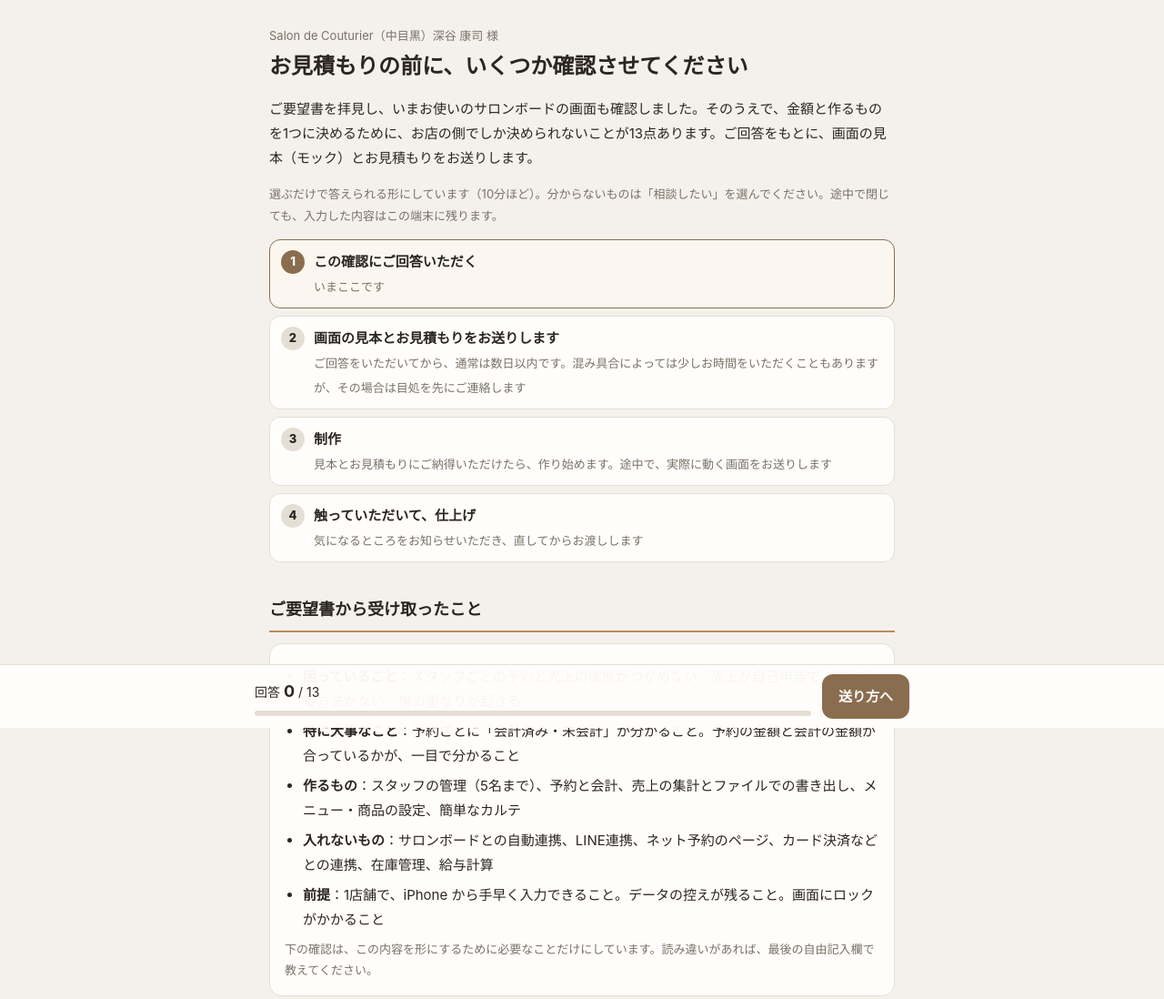
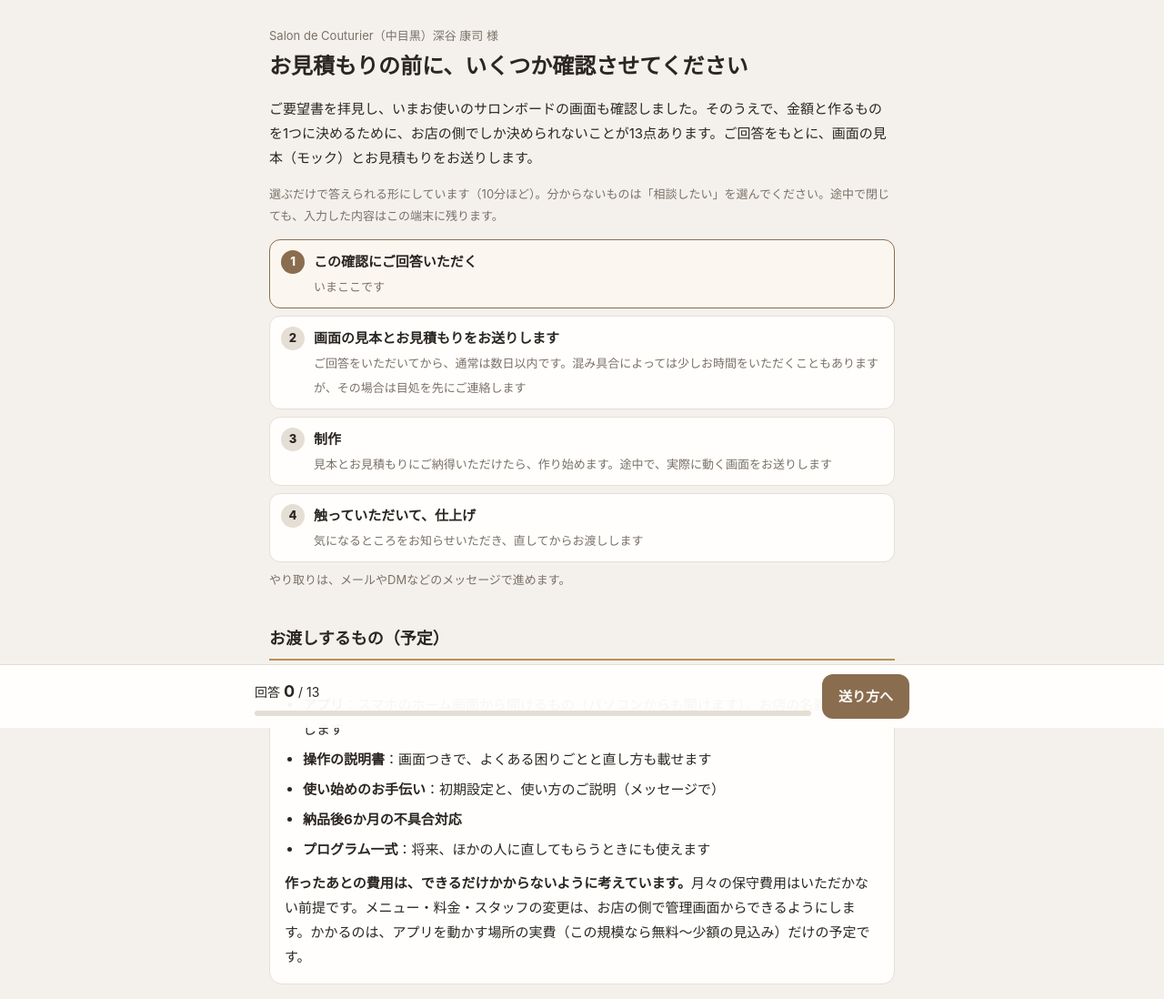
Before and after one commit to nnhr-nunu/proposal-pages, a plain HTML site: page couturier/index.html in a window 1280 px wide. Shown: the top 1098 px of the page at 91% size. Drawn offline with Linux system fonts and the light colour scheme.

Commit message:
couturier: お渡しするもの（予定）と、作ったあとの費用をできるだけかけない方針を追加／やり取りはメッセージで進める旨を追加
Co-Authored-By: Claude Opus 5.5 <noreply@anthropic.com>

```diff
--- a/couturier/index.html
+++ b/couturier/index.html
@@ -87,6 +87,19 @@ details.note[open] summary::before{ content:"－ ";}
 <li><span class="n">3</span><div><b>制作</b><span class="d">見本とお見積もりにご納得いただけたら、作り始めます。途中で、実際に動く画面をお送りします</span></div></li>
 <li><span class="n">4</span><div><b>触っていただいて、仕上げ</b><span class="d">気になるところをお知らせいただき、直してからお渡しします</span></div></li>
 </ol>
+<p class="sub" style="margin:8px 0 0;">やり取りは、メールやDMなどのメッセージで進めます。</p>
+
+<h2>お渡しするもの（予定）</h2>
+<div class="card">
+<ul class="found">
+<li><b>アプリ</b>：スマホのホーム画面から開けるもの（パソコンからも開けます）。お店の名義で動かします</li>
+<li><b>操作の説明書</b>：画面つきで、よくある困りごとと直し方も載せます</li>
+<li><b>使い始めのお手伝い</b>：初期設定と、使い方のご説明（メッセージで）</li>
+<li><b>納品後6か月の不具合対応</b></li>
+<li><b>プログラム一式</b>：将来、ほかの人に直してもらうときにも使えます</li>
+</ul>
+<p style="margin:10px 0 0;"><b>作ったあとの費用は、できるだけかからないように考えています。</b>月々の保守費用はいただかない前提です。メニュー・料金・スタッフの変更は、お店の側で管理画面からできるようにします。かかるのは、アプリを動かす場所の実費（この規模なら無料〜少額の見込み）だけの予定です。</p>
+</div>
 
 <h2>ご要望書から受け取ったこと</h2>
 <div class="card">
```
